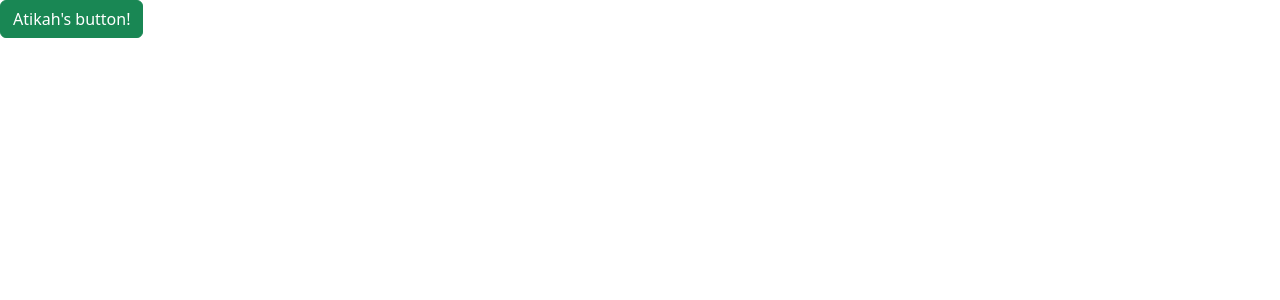
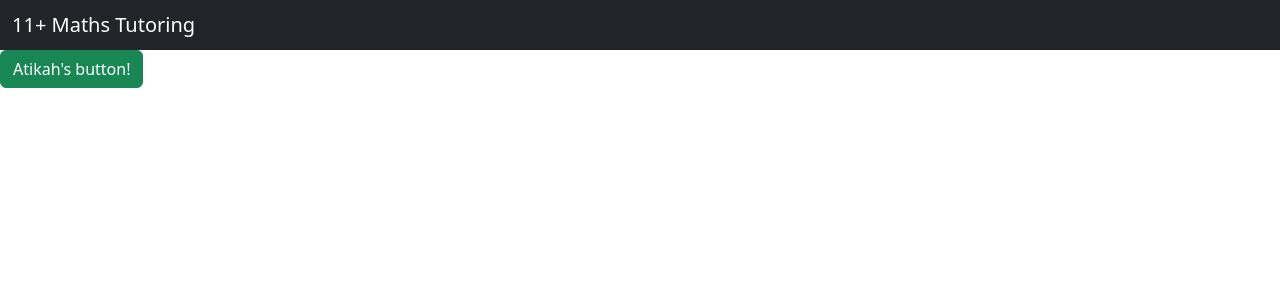
Before and after one commit to atikah2301/tutoring-app, a React (Vite) app: page / in a window 1280 px wide. Shown: the top 300 px of the page. Built offline with nearby package versions, Linux system fonts and the light colour scheme.

Commit message:
Add a navbar to App.tsx

```diff
--- a/src/App.tsx
+++ b/src/App.tsx
@@ -20,6 +20,14 @@ function App() {
       {/* <Alert>
         Hello <span>World</span>
       </Alert> */}
+
+      <nav className="navbar navbar-expand-lg bg-dark navbar-dark">
+        <div className="container-fluid">
+          <a href="navbar" className="navbar-brand mb-0 h1">
+            11+ Maths Tutoring
+          </a>
+        </div>
+      </nav>
 
       <Button colour="success" onButtonClick={handleButtonClick}>
         Atikah's button!
@@ -53,11 +61,3 @@ function App() {
 
 // Vite uses "hmr" i.e. "Hot Module Replacement" for live updates to the website as we save
 export default App;
-
-// ctrl+D for multi-cursor editing..
-// i.e. jump to the next instance of the highlighted text
-
-// ctrl+P+M to open search bar for files
-
-// ctrl+Shift+P to open command pallette, wrap with abbev
-// to nest highlighted code in a div
```
